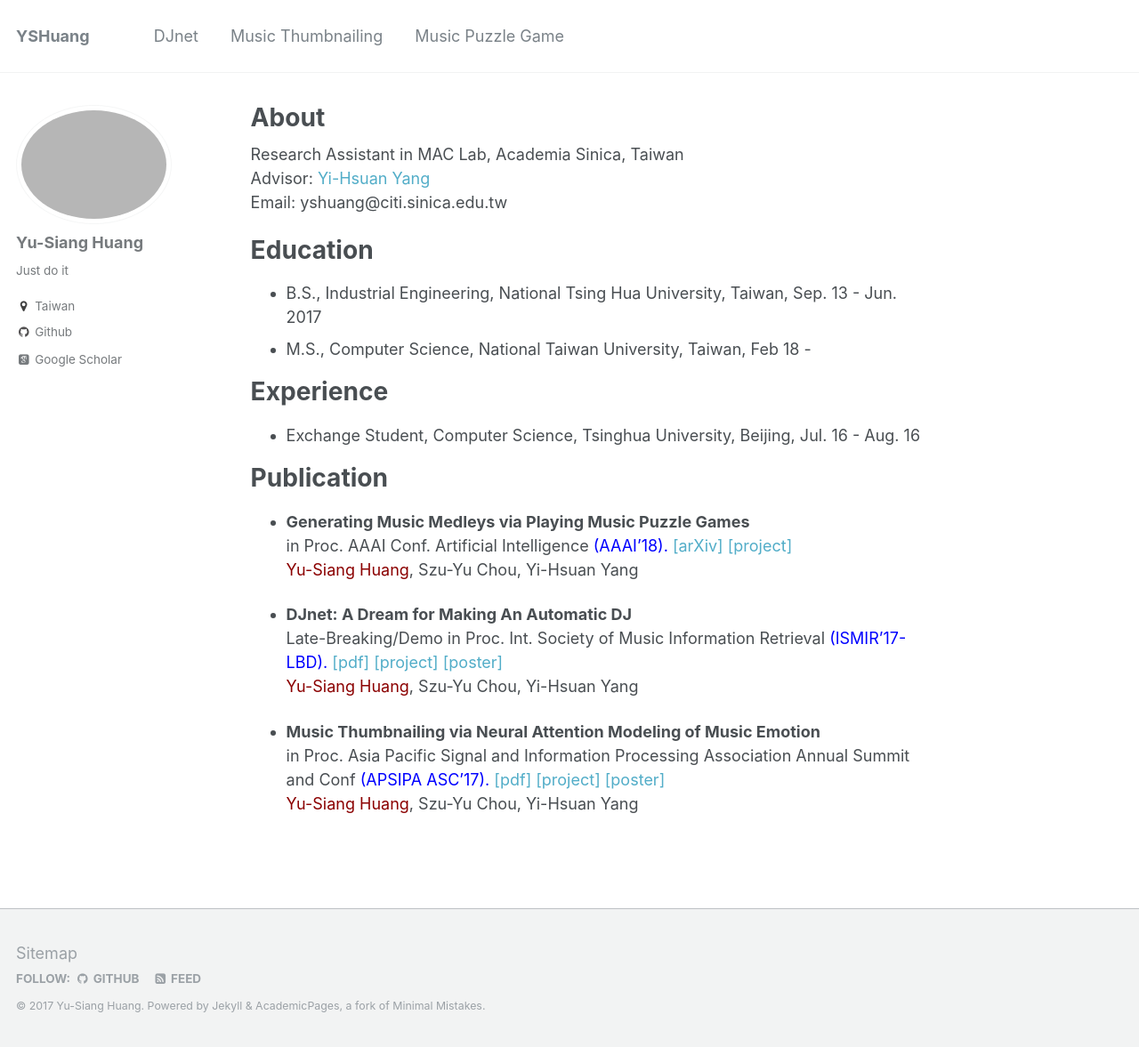
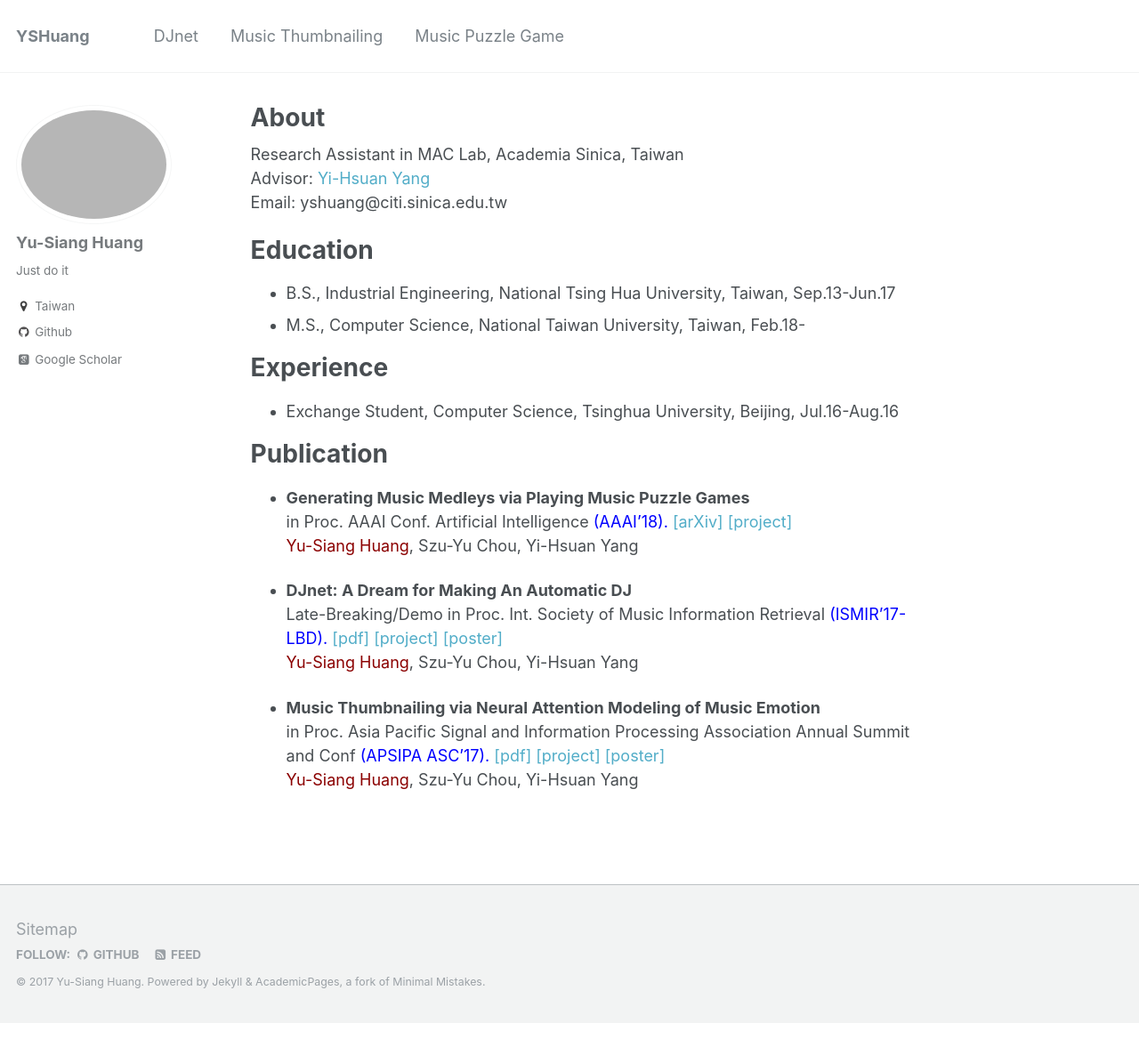
Before and after one commit to remyhuang/remyhuang.github.io, a Jekyll site: the page built from _pages/about.md, in a window 1280 px wide and 1177 px high. Shown: the whole window at 89% size. Built offline with Jekyll 4.4.1, drawn with Linux system fonts in a browser that asks for light colours; some web fonts are replaced.

Commit message:
Update about.md

```diff
--- a/_pages/about.md
+++ b/_pages/about.md
@@ -14,12 +14,12 @@ Email: yshuang@citi.sinica.edu.tw
 
 Education
 ======
-* B.S., Industrial Engineering, National Tsing Hua University, Taiwan,  Sep. 13 - Jun. 2017
-* M.S., Computer Science, National Taiwan University, Taiwan,  Feb 18 -
+* B.S., Industrial Engineering, National Tsing Hua University, Taiwan,  Sep.13-Jun.17
+* M.S., Computer Science, National Taiwan University, Taiwan,  Feb.18-
 
 Experience
 =====
-* Exchange Student, Computer Science, Tsinghua University, Beijing,  Jul. 16 - Aug. 16<br />
+* Exchange Student, Computer Science, Tsinghua University, Beijing,  Jul.16-Aug.16<br />
 
 Publication
 ======
```
